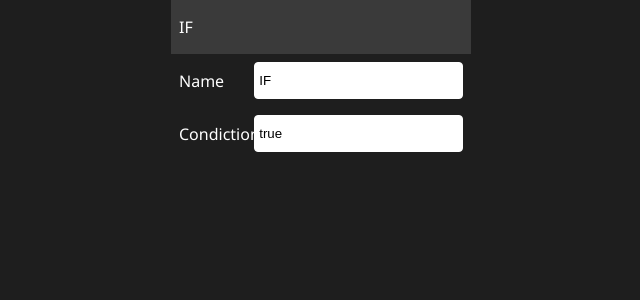
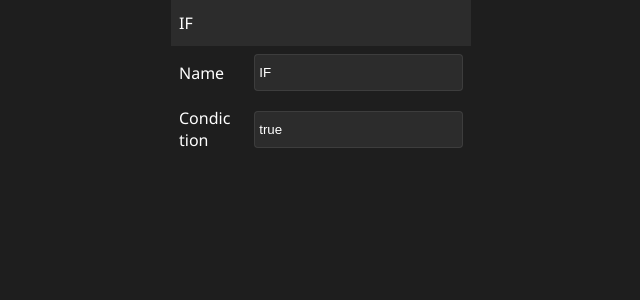
Before and after one commit to code-easy-platform/properties-editor, a React (Create React App) app: page / in a window 1280 px wide. Shown: the top 300 px of the page, without its empty margins (319-959 px from the left). Built offline with nearby package versions, Linux system fonts and the light colour scheme.

Commit message:
Melhorias gerais!

```diff
--- a/src/app/properties-editor/PropertiesEditor.tsx
+++ b/src/app/properties-editor/PropertiesEditor.tsx
@@ -4,7 +4,6 @@ import { IItem } from './shared/interfaces';
 import { ListItem } from './shared/components/ListItem';
 
 const css_base: React.CSSProperties = {
-    // backgroundColor: '#22252a',
     width: '100%',
     height: '100%',
     flexDirection: 'column'
--- a/src/app/properties-editor/shared/components/ListItem.tsx
+++ b/src/app/properties-editor/shared/components/ListItem.tsx
@@ -6,20 +6,18 @@ import { PropItem } from './PropItem';
 export const ListItem: React.FC<IItem> = ({ id, name, properties, isHeader }) => {
 
     const css_list_item: React.CSSProperties = {
-        backgroundColor: isHeader ? '#ffffff20' : '',
+        backgroundColor: isHeader ? '#ffffff10' : '',
         justifyContent: 'space-between',
         height: 'min-content',
         alignItems: 'center',
-        padding: 16,
+        padding: 12,
         paddingRight: 8,
         paddingLeft: 8,
     }
 
     return (
         <>
-            <div style={css_list_item}>
-                {name}
-            </div>
+            <div style={css_list_item}>{name}</div>
             {properties.map(prop => <PropItem {...prop} />)}
         </>
     );
--- a/src/app/properties-editor/shared/components/PropItem.tsx
+++ b/src/app/properties-editor/shared/components/PropItem.tsx
@@ -12,19 +12,19 @@ const css_prop_item: React.CSSProperties = {
 export const PropItem: React.FC<IProperties> = ({ id, label, value }) => {
 
     const css_prop_item_label: React.CSSProperties = {
+        wordBreak: 'break-all',
         textAlign: 'start',
         width: '20%',
-
     }
 
     const css_prop_item_input: React.CSSProperties = {
         padding: 10,
-        // backgroundColor: '#22252a',
-        border: '0.5px solid white',
+        backgroundColor: '#ffffff10',
+        border: '0.5px solid #ffffff15',
         borderRadius: 4,
         paddingRight: 4,
         paddingLeft: 4,
-        // color: 'white',
+        color: 'white',
         width: '70%',
     }
 
```
